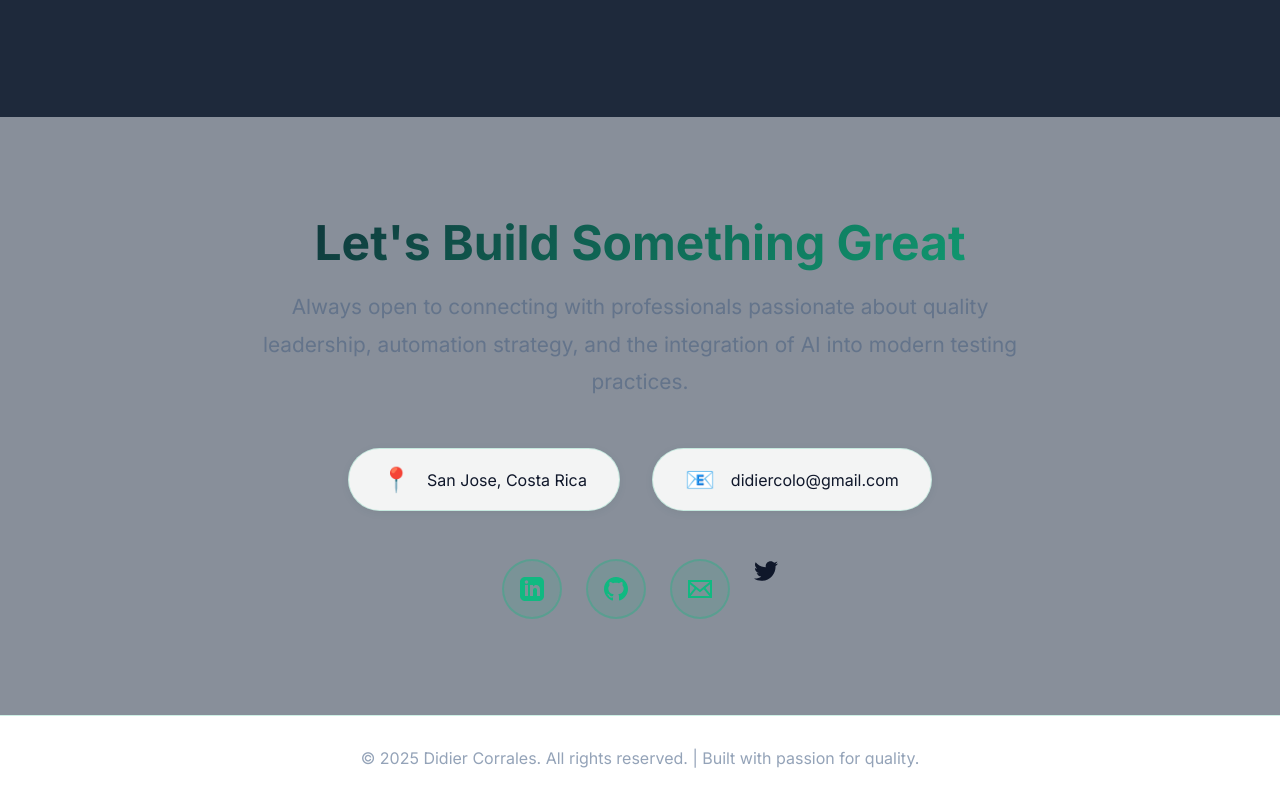
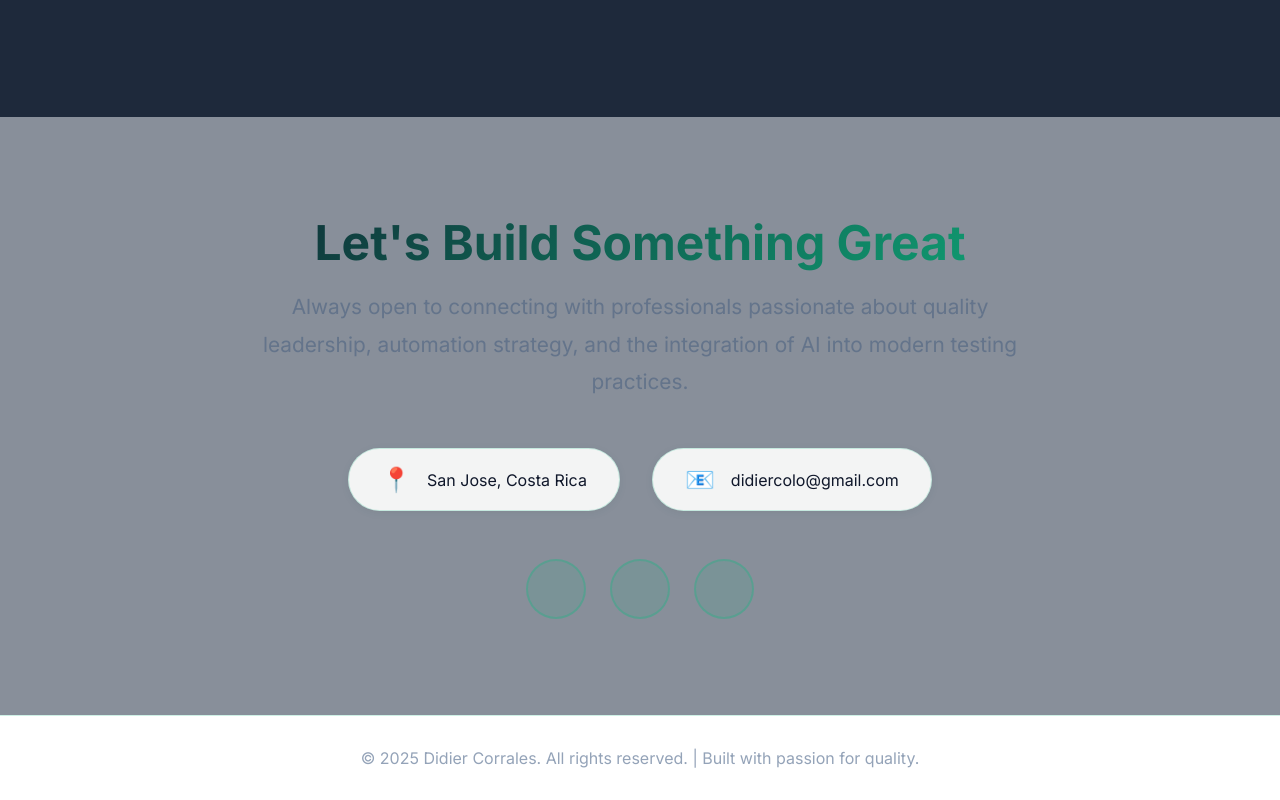
Before and after one commit to didiercolo/didiercorrales, a plain HTML site: page index.html in a window 1280 px wide. Shown: the part 6935-7735 px from the top of the page. Drawn offline with Linux system fonts and the light colour scheme.

Commit message:
Remove remaining Twitter SVG icon code

```diff
--- a/index.html
+++ b/index.html
@@ -1342,23 +1342,12 @@
 
             <div class="social-links">
                 <a href="https://www.linkedin.com/in/didiercolo" class="social-link" title="LinkedIn Profile" target="_blank" rel="noopener noreferrer" aria-label="Visit LinkedIn profile">
-                    <svg xmlns="http://www.w3.org/2000/svg" width="24" height="24" viewBox="0 0 24 24" fill="currentColor">
-                        <path d="M19 0h-14c-2.761 0-5 2.239-5 5v14c0 2.761 2.239 5 5 5h14c2.762 0 5-2.239 5-5v-14c0-2.761-2.238-5-5-5zm-11 19h-3v-11h3v11zm-1.5-12.268c-.966 0-1.75-.79-1.75-1.764s.784-1.764 1.75-1.764 1.75.79 1.75 1.764-.783 1.764-1.75 1.764zm13.5 12.268h-3v-5.604c0-3.368-4-3.113-4 0v5.604h-3v-11h3v1.765c1.396-2.586 7-2.777 7 2.476v6.759z"/>
-                    </svg>
                 </a>
                 <a href="https://github.com/didiercolo" class="social-link" title="GitHub Profile" target="_blank" rel="noopener noreferrer" aria-label="Visit GitHub profile">
-                    <svg xmlns="http://www.w3.org/2000/svg" width="24" height="24" viewBox="0 0 24 24" fill="currentColor">
-                        <path d="M12 0c-6.626 0-12 5.373-12 12 0 5.302 3.438 9.8 8.207 11.387.599.111.793-.261.793-.577v-2.234c-3.338.726-4.033-1.416-4.033-1.416-.546-1.387-1.333-1.756-1.333-1.756-1.089-.745.083-.729.083-.729 1.205.084 1.839 1.237 1.839 1.237 1.07 1.834 2.807 1.304 3.492.997.107-.775.418-1.305.762-1.604-2.665-.305-5.467-1.334-5.467-5.931 0-1.311.469-2.381 1.236-3.221-.124-.303-.535-1.524.117-3.176 0 0 1.008-.322 3.301 1.23.957-.266 1.983-.399 3.003-.404 1.02.005 2.047.138 3.006.404 2.291-1.552 3.297-1.23 3.297-1.23.653 1.653.242 2.874.118 3.176.77.84 1.235 1.911 1.235 3.221 0 4.609-2.807 5.624-5.479 5.921.43.372.823 1.102.823 2.222v3.293c0 .319.192.694.801.576 4.765-1.589 8.199-6.086 8.199-11.386 0-6.627-5.373-12-12-12z"/>
-                    </svg>
                 </a>
                 <a href="mailto:didiercolo@gmail.com" class="social-link" title="Send Email" aria-label="Send email to Didier">
-                    <svg xmlns="http://www.w3.org/2000/svg" width="24" height="24" viewBox="0 0 24 24" fill="currentColor">
-                        <path d="M0 3v18h24v-18h-24zm6.623 7.929l-4.623 5.712v-9.458l4.623 3.746zm-4.141-5.929h19.035l-9.517 7.713-9.518-7.713zm5.694 7.188l3.824 3.099 3.83-3.104 5.612 6.817h-18.779l5.513-6.812zm9.208-1.264l4.616-3.741v9.348l-4.616-5.607z"/>
-                    </svg>
                 </a>
-                    <svg xmlns="http://www.w3.org/2000/svg" width="24" height="24" viewBox="0 0 24 24" fill="currentColor">
-                        <path d="M24 4.557c-.883.392-1.832.656-2.828.775 1.017-.609 1.798-1.574 2.165-2.724-.951.564-2.005.974-3.127 1.195-.897-.957-2.178-1.555-3.594-1.555-3.179 0-5.515 2.966-4.797 6.045-4.091-.205-7.719-2.165-10.148-5.144-1.29 2.213-.669 5.108 1.523 6.574-.806-.026-1.566-.247-2.229-.616-.054 2.281 1.581 4.415 3.949 4.89-.693.188-1.452.232-2.224.084.626 1.956 2.444 3.379 4.6 3.419-2.07 1.623-4.678 2.348-7.29 2.04 2.179 1.397 4.768 2.212 7.548 2.212 9.142 0 14.307-7.721 13.995-14.646.962-.695 1.797-1.562 2.457-2.549z"/>
-                    </svg>
+
                 </a>
             </div>
         </div>
```
